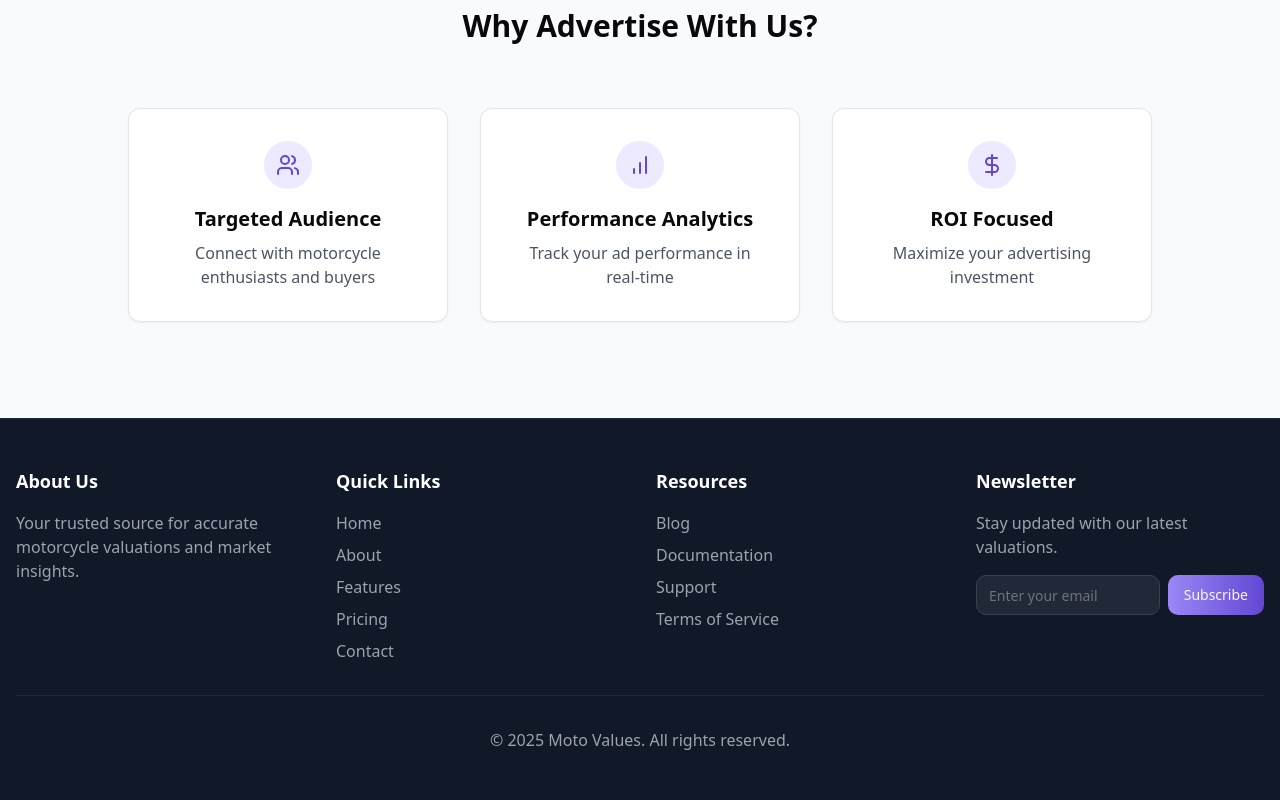
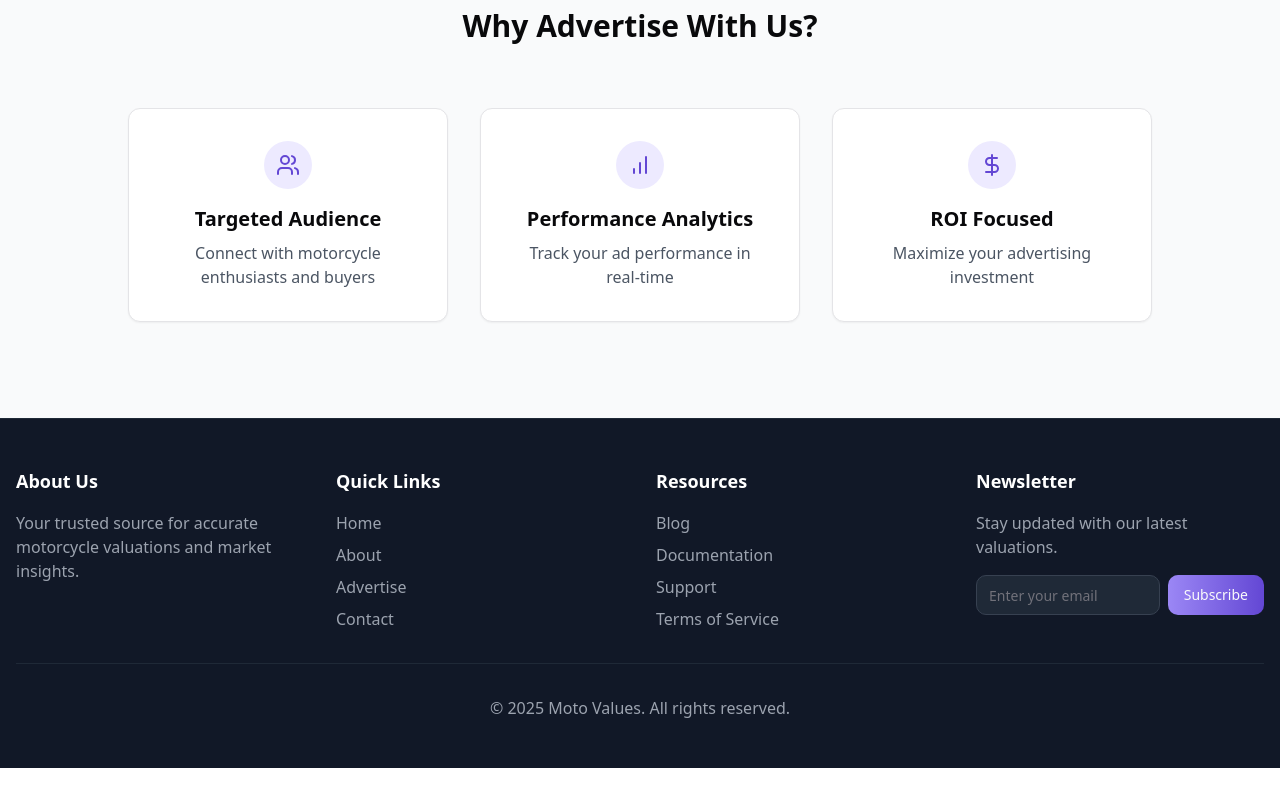
Before and after one commit to directconnected/rider-basecamp, a React (Vite) app: page / in a window 1280 px wide. Shown: the part 441-1241 px from the top of the page. After the commit the page ends 1209 px from the top, so only its background shows below. Built offline with nearby package versions, Linux system fonts and the light colour scheme.

Commit message:
Update Footer Quick Links
Update the footer's "Quick Links" section to match the links present in the header navigation, removing any links that are not present in the header.

```diff
--- a/src/pages/Index.tsx
+++ b/src/pages/Index.tsx
@@ -1,4 +1,3 @@
-
 import React, { useEffect, useState } from "react";
 import { useNavigate, Link } from "react-router-dom";
 import { Button } from "@/components/ui/button";
@@ -38,7 +37,7 @@ const Index = () => {
         .select('*');
 
       if (searchParams.year) {
-        query = query.eq('year', searchParams.year);
+        query = query.eq('year', parseInt(searchParams.year));
       }
       if (searchParams.make) {
         query = query.ilike('make', `%${searchParams.make}%`);
@@ -204,8 +203,7 @@ const Index = () => {
                 <ul className="space-y-2">
                   <li><Link to="/" className="text-gray-400 hover:text-theme-400 transition-colors">Home</Link></li>
                   <li><Link to="/about" className="text-gray-400 hover:text-theme-400 transition-colors">About</Link></li>
-                  <li><Link to="/features" className="text-gray-400 hover:text-theme-400 transition-colors">Features</Link></li>
-                  <li><Link to="/pricing" className="text-gray-400 hover:text-theme-400 transition-colors">Pricing</Link></li>
+                  <li><Link to="/advertise" className="text-gray-400 hover:text-theme-400 transition-colors">Advertise</Link></li>
                   <li><Link to="/contact" className="text-gray-400 hover:text-theme-400 transition-colors">Contact</Link></li>
                 </ul>
               </div>
```
